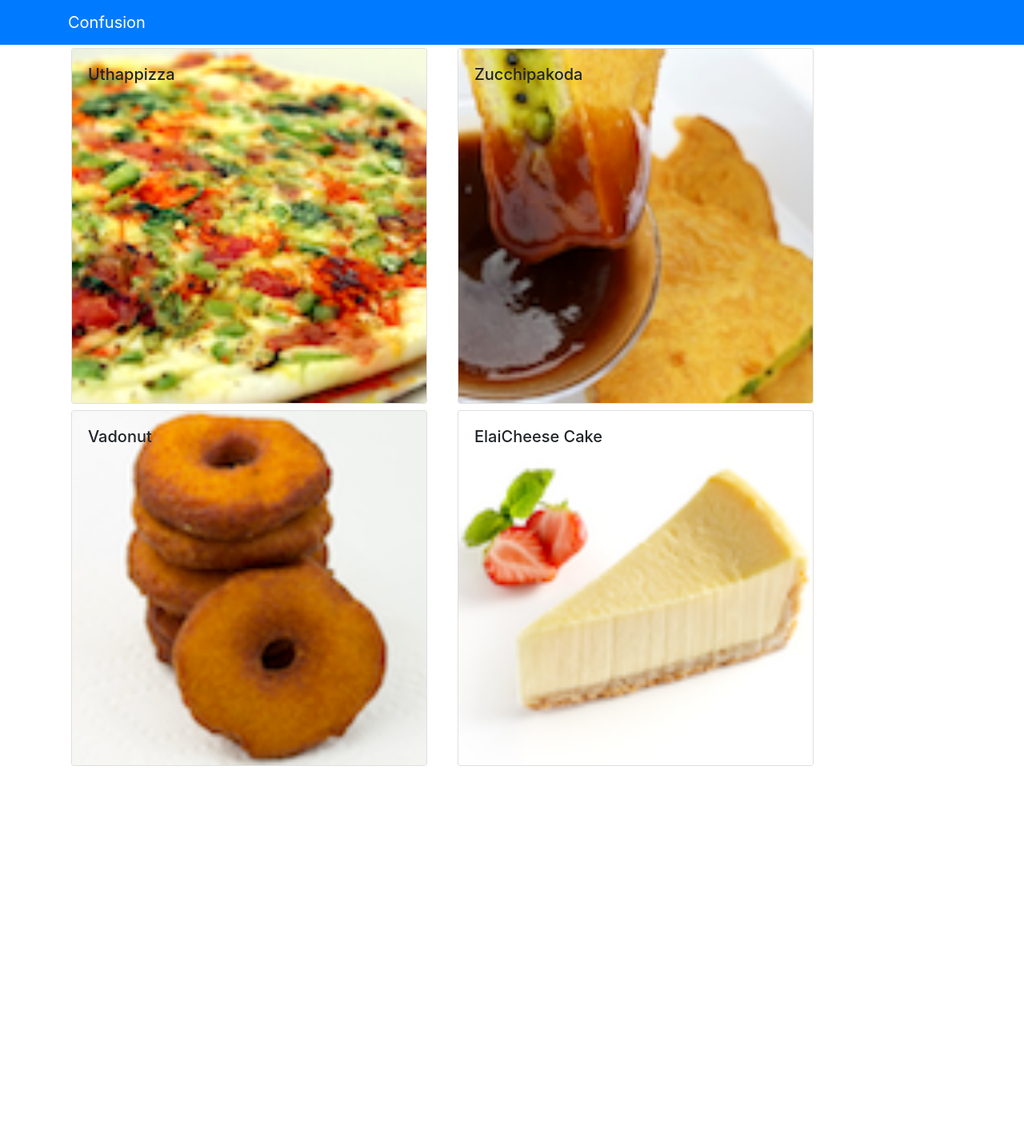
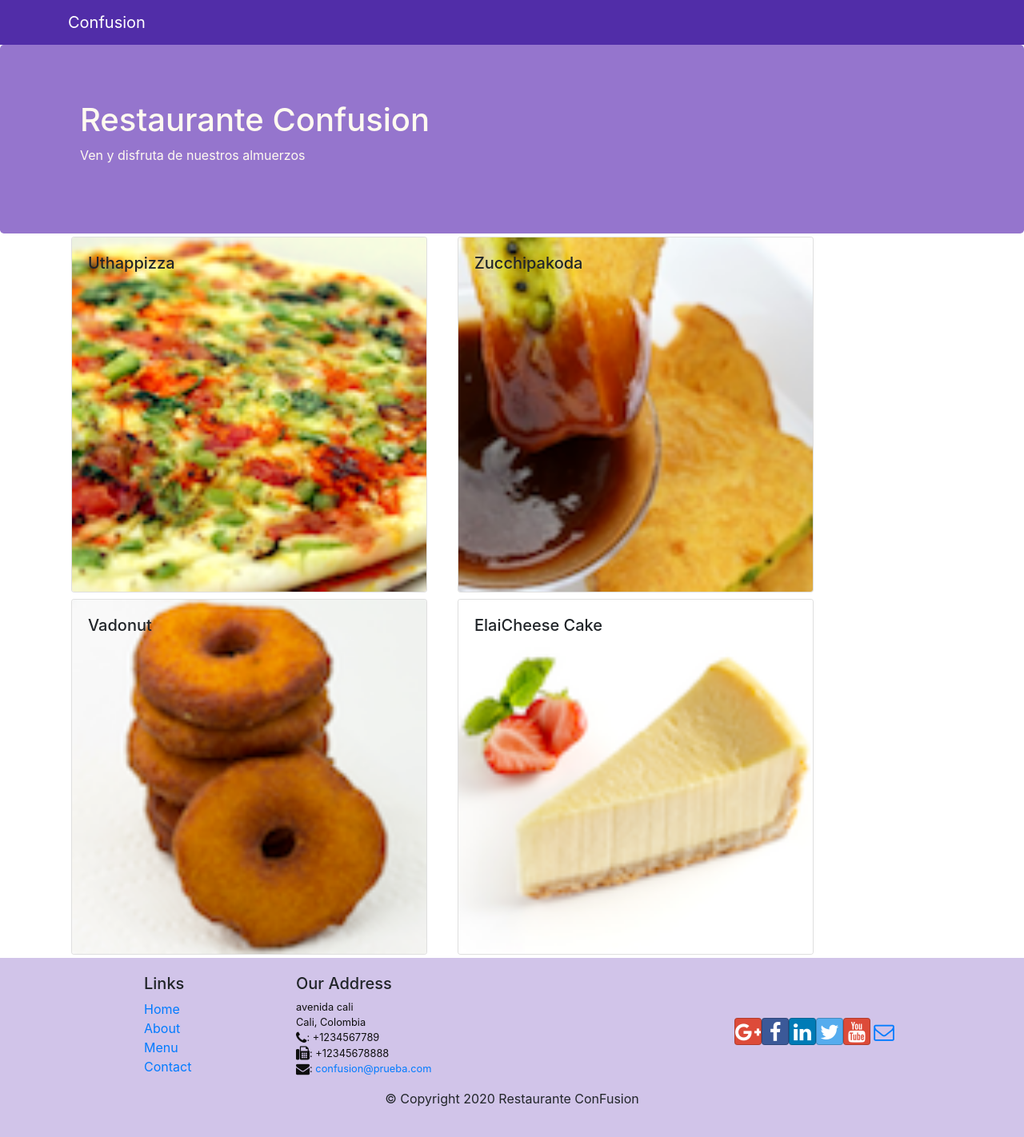
Before and after one commit to carlosguzmanbaquero/react, a React (Create React App) app in the folder confusion/: page /contactus in a window 1280 px wide. Shown: the whole page at 80% size. Before the commit the page ends 962 px from the top, so only its background shows below. Built offline with nearby package versions, Linux system fonts and the light colour scheme.

Commit message:
se agrega header y footer

```diff
--- a/confusion/package.json
+++ b/confusion/package.json
@@ -7,6 +7,8 @@
     "@testing-library/react": "^11.1.0",
     "@testing-library/user-event": "^12.1.10",
     "bootstrap": "^4.0.0",
+    "bootstrap-social": "^5.1.1",
+    "font-awesome": "^4.7.0",
     "react": "^17.0.1",
     "react-dom": "^17.0.1",
     "react-popper": "^0.9.2",
--- a/confusion/src/App.css
+++ b/confusion/src/App.css
@@ -1,38 +1,33 @@
-.App {
-  text-align: center;
+.row-header{
+  margin:0px auto;
+  padding:0px auto;
 }
 
-.App-logo {
-  height: 40vmin;
-  pointer-events: none;
+.row-content {
+  margin:0px auto;
+  padding: 50px 0px 50px 0px;
+  border-bottom: 1px ridge;
+  min-height:400px;
 }
 
-@media (prefers-reduced-motion: no-preference) {
-  .App-logo {
-    animation: App-logo-spin infinite 20s linear;
-  }
+.footer{
+  background-color: #D1C4E9;
+  margin:0px auto;
+  padding: 20px 0px 20px 0px;
+}
+.jumbotron {
+  padding:70px 30px 70px 30px;
+  margin:0px auto;
+  background: #9575CD ;
+  color:floralwhite;
 }
 
-.App-header {
-  background-color: #282c34;
-  min-height: 100vh;
-  display: flex;
-  flex-direction: column;
-  align-items: center;
-  justify-content: center;
-  font-size: calc(10px + 2vmin);
-  color: white;
+address{
+  font-size:80%;
+  margin:0px;
+  color:#0f0f0f;
 }
 
-.App-link {
-  color: #61dafb;
+.navbar-dark {
+  background-color: #512DA8;
 }
-
-@keyframes App-logo-spin {
-  from {
-    transform: rotate(0deg);
-  }
-  to {
-    transform: rotate(360deg);
-  }
-}
--- /dev/null
+++ b/confusion/src/components/Footer.js
@@ -0,0 +1,49 @@
+import React from 'react';
+
+function Footer(props) {
+    return(
+    <div className="footer">
+        <div className="container">
+            <div className="row justify-content-center">
+                <div className="col-4 offset-1 col-sm-2">
+                    <h5>Links</h5>
+                    <ul className="list-unstyled">
+                        <li><a href="#">Home</a></li>
+                        <li><a href="#">About</a></li>
+                        <li><a href="#">Menu</a></li>
+                        <li><a href="contactus.html">Contact</a></li>
+                    </ul>
+                </div>
+                <div className="col-7 col-sm-5">
+                    <h5>Our Address</h5>
+                    <address>
+		              avenida cali<br />
+		              Cali, Colombia<br />
+		              <i className="fa fa-phone fa-lg"></i>: +1234567789<br />
+		              <i className="fa fa-fax fa-lg"></i>: +12345678888<br />
+		              <i className="fa fa-envelope fa-lg"></i>: <a href="mailto:confusion@prueba.com">
+                      confusion@prueba.com</a>
+                    </address>
+                </div>
+                <div className="col-12 col-sm-4 align-self-center">
+                    <div className="text-center">
+                        <a className="btn btn-social-icon btn-google" href="http://google.com/+"><i className="fa fa-google-plus"></i></a>
+                        <a className="btn btn-social-icon btn-facebook" href="http://www.facebook.com/profile.php?id="><i className="fa fa-facebook"></i></a>
+                        <a className="btn btn-social-icon btn-linkedin" href="http://www.linkedin.com/in/"><i className="fa fa-linkedin"></i></a>
+                        <a className="btn btn-social-icon btn-twitter" href="http://twitter.com/"><i className="fa fa-twitter"></i></a>
+                        <a className="btn btn-social-icon btn-google" href="http://youtube.com/"><i className="fa fa-youtube"></i></a>
+                        <a className="btn btn-social-icon" href="mailto:"><i className="fa fa-envelope-o"></i></a>
+                    </div>
+                </div>
+            </div>
+            <div className="row justify-content-center">
+                <div className="col-auto">
+                    <p>© Copyright 2020 Restaurante ConFusion</p>
+                </div>
+            </div>
+        </div>
+    </div>
+    )
+}
+
+export default Footer;
--- /dev/null
+++ b/confusion/src/components/HeaderComponent.js
@@ -0,0 +1,30 @@
+import React, { Component } from "react";
+import { Navbar, NavbarBrand, Jumbotron } from "reactstrap";
+
+class Header extends Component {
+  render() {
+    return (
+     //<React.Fragment>
+     <>
+        <Navbar dark>
+          <div className="container">
+            <NavbarBrand href="/">Confusion</NavbarBrand>
+          </div>
+        </Navbar>
+        <Jumbotron>
+            <div className="container">
+                <div className="row row-header">
+                    <div className="col-12 col-sm-6">
+                        <h1>Restaurante Confusion</h1>
+                        <p>Ven y disfruta de nuestros almuerzos</p>
+                    </div>
+                </div>
+            </div>
+        </Jumbotron>
+      </>
+      //</React.Fragment>
+    );
+  }
+}
+
+export default Header;
--- a/confusion/src/components/MainComponent.js
+++ b/confusion/src/components/MainComponent.js
@@ -1,8 +1,9 @@
-import { Navbar, NavbarBrand } from 'reactstrap';
 import { DISHES } from '../shared/dishes';
 import { Component } from 'react';
 import Menu from './MenuComponent'
+import Header from './HeaderComponent';
 import DishDetail from './DishdetailComponent';
+import Footer from './Footer';
 
 class Main extends Component{
 
@@ -21,17 +22,12 @@
   render(){
     return (
       <div>
-        <Navbar dark color="primary">
-          <div className="container">
-            <NavbarBrand href="/">
-              Confusion
-            </NavbarBrand>
-          </div>
-        </Navbar>
+        <Header/>
         <Menu dishes={this.state.dishes}
         onClick={(dishId)=>{this.onDishSelect(dishId);}}/>
         <DishDetail selectedDish={this.state.dishes.filter((dish) => dish.id===this.state.selectedDish)[0]}>
         </DishDetail>
+        <Footer/>
       </div>
     );
   }
--- a/confusion/src/index.js
+++ b/confusion/src/index.js
@@ -1,6 +1,8 @@
 import React from 'react';
 import ReactDOM from 'react-dom';
 import 'bootstrap/dist/css/bootstrap.min.css';
+import 'font-awesome/css/font-awesome.min.css';
+import 'bootstrap-social/bootstrap-social.css';
 import './index.css';
 import App from './App';
 import reportWebVitals from './reportWebVitals';
```
Also changed, not shown: 1 other file (tests, documents, lock files or other folders).
